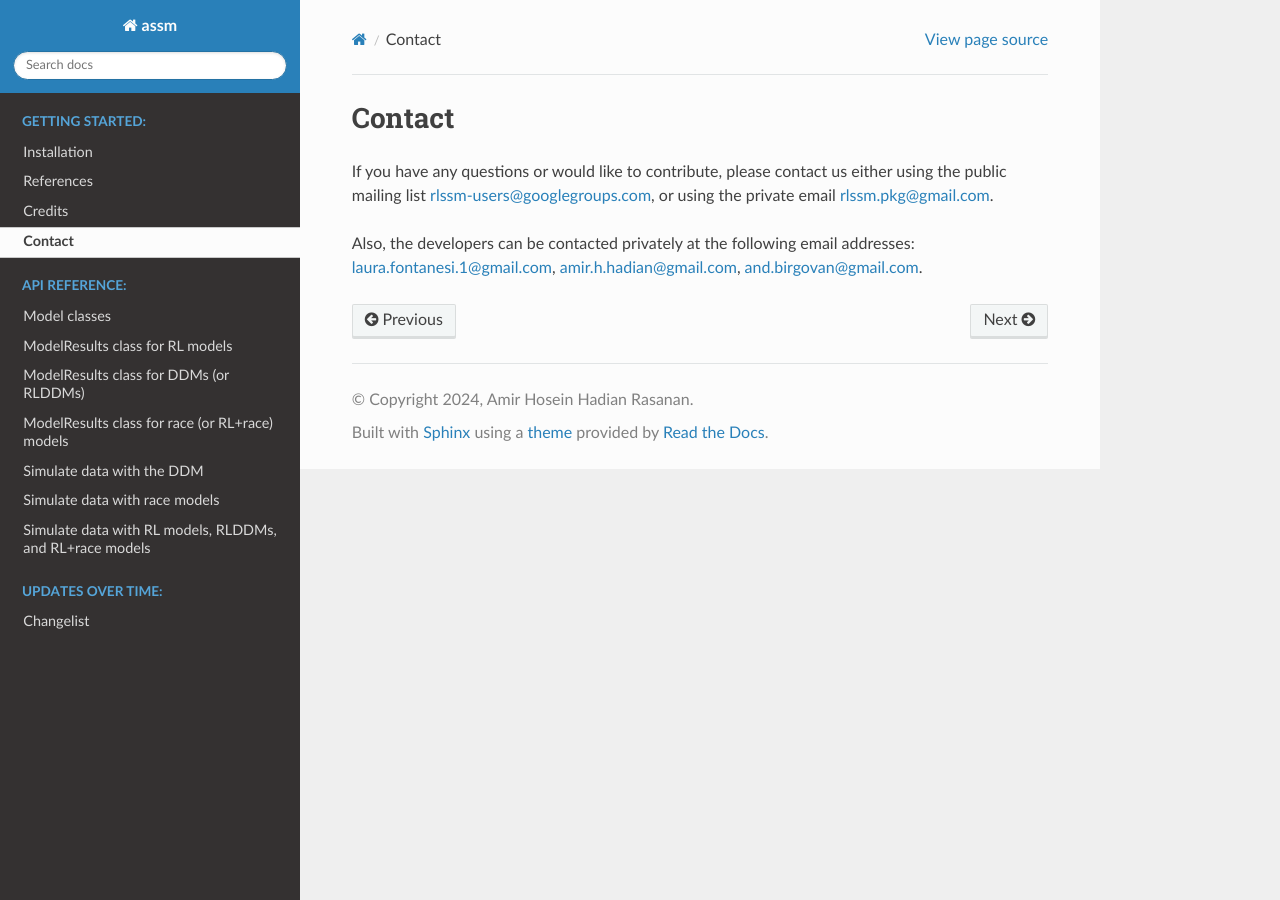
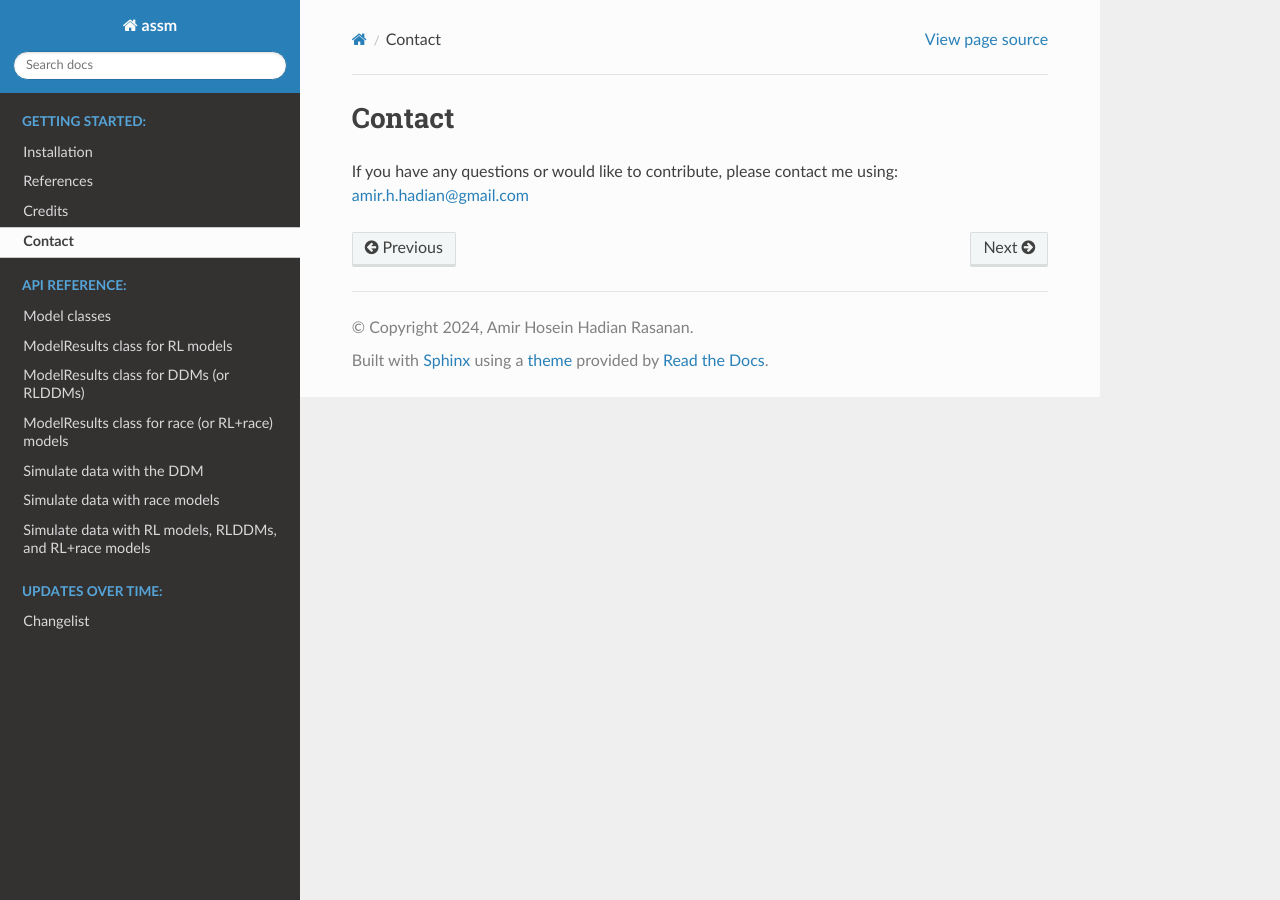
Before and after one commit to AmirHoseinHadian/assm, a Sphinx documentation site: the page built from docs/contact.rst, in a window 1280 px wide. Built offline with Sphinx 7.4.7 and the Read the Docs theme 2.0.0, drawn with Linux system fonts in a browser that asks for light colours; pages that are not in the unit, such as notebooks, are missing from menus.

Commit message:
email address is updated

```diff
--- a/docs/contact.rst
+++ b/docs/contact.rst
@@ -1,7 +1,3 @@
 Contact
 -------
-If you have any questions or would like to contribute, please contact us either using the public mailing list
-rlssm-users@googlegroups.com, or using the private email rlssm.pkg@gmail.com.
-
-Also, the developers can be contacted privately at the following email addresses:
-laura.fontanesi.1@gmail.com, amir.h.hadian@gmail.com, and.birgovan@gmail.com.
+If you have any questions or would like to contribute, please contact me using: amir.h.hadian@gmail.com
```
